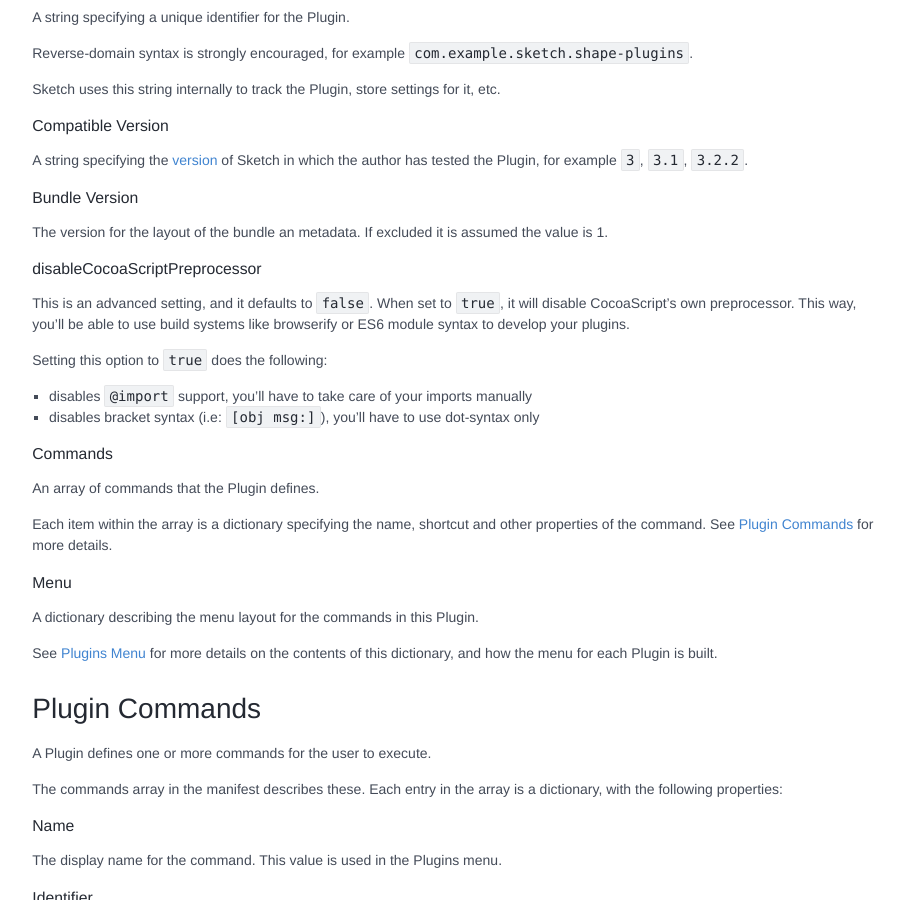
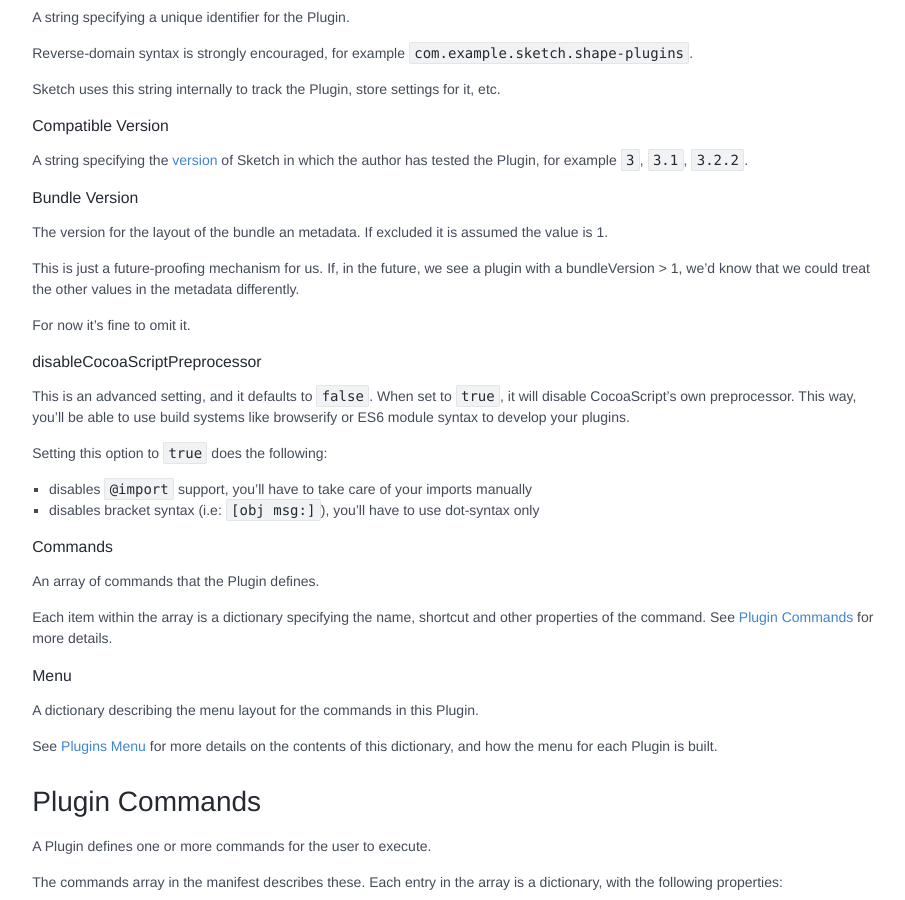
Before and after one commit to matt-curtis/developer.sketchapp.com, a Jekyll site: the page built from introduction/03-plugin-bundles.md, in a window 1280 px wide and 900 px high, scrolled down 2747 px. Shown: the whole window, without its empty margins (179-1084 px from the left). Built offline with Jekyll 4.4.1, drawn with Linux system fonts in a browser that asks for light colours; Markdown is read by kramdown in place of the engine named in the settings.

Commit message:
Added a note clarifying bundleVersion. Closes #2

```diff
--- a/introduction/03-plugin-bundles.md
+++ b/introduction/03-plugin-bundles.md
@@ -141,6 +141,10 @@ A string specifying the [version][Semantic Versioning] of Sketch in which the au
 
 The version for the layout of the bundle an metadata. If excluded it is assumed the value is 1.
 
+This is just a future-proofing mechanism for us. If, in the future, we see a plugin with a bundleVersion > 1, we'd know that we could treat the other values in the metadata differently.
+
+For now it's fine to omit it.
+
 #### disableCocoaScriptPreprocessor
 
 This is an advanced setting, and it defaults to `false`. When set to `true`, it will disable CocoaScript's own preprocessor. This way, you'll be able to use build systems like browserify or ES6 module syntax to develop your plugins.
```
